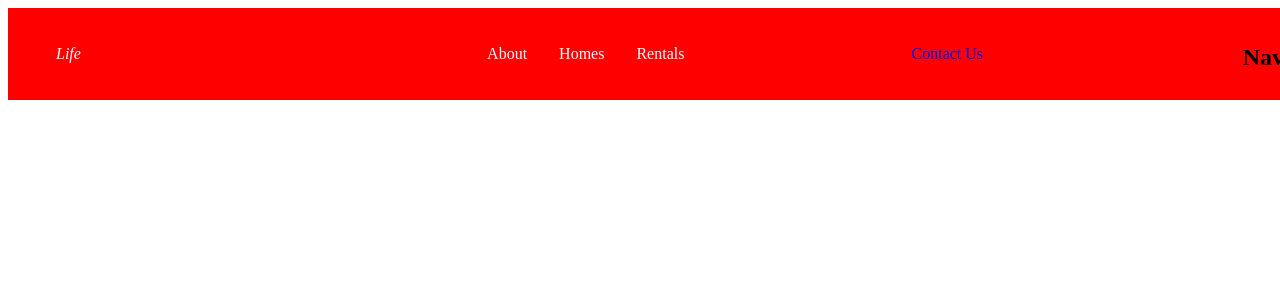
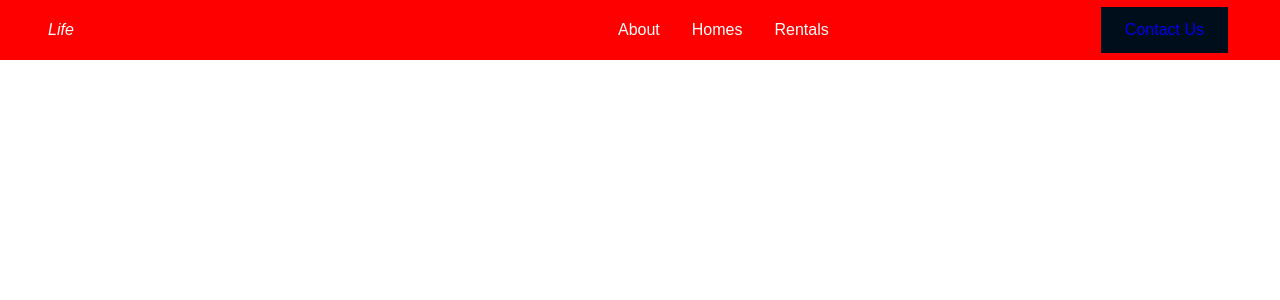
Before and after one commit to nhodges1/lovelife, a React (Create React App) app: page / in a window 1280 px wide. Shown: the top 300 px of the page. Built offline with nearby package versions, Linux system fonts and the light colour scheme.

Commit message:
button style

```diff
--- a/src/App.js
+++ b/src/App.js
@@ -1,9 +1,13 @@
 import React from 'react';
 import Navbar from './components/Navbar';
+import GlobalStyle from './GlobalStyles';
 
 function App() {
   return (
-    <Navbar />
+    <>
+    <GlobalStyle />
+      <Navbar />
+    </>
   );
 }
 
--- /dev/null
+++ b/src/GlobalStyles.js
@@ -0,0 +1,16 @@
+import { createGlobalStyle } from 'styled-components'
+
+const GlobalStyle = createGlobalStyle`
+    * {
+        margin: 0;
+        padding: 0;
+        box-sizing: border-box;
+        font-family : 'Montserrat', sans-serif;
+    }
+
+    html, body {
+        overflow-x: hidden;
+    }
+`;
+
+export default GlobalStyle;
--- a/src/components/Button.js
+++ b/src/components/Button.js
@@ -23,6 +23,6 @@ export const Button = styled(Link)`
     '14px')};
 
     &:hover {
-        transform: translateY() (-2px);
+        transform: translateY(-2px);
     }
 `;
--- a/src/components/Navbar.js
+++ b/src/components/Navbar.js
@@ -36,6 +36,7 @@ const MenuBars = styled.i``;
 const NavMenu = styled.div`
 display: flex;
 align-items: center;
+margin-right: --48px;
 `;
 
 const NavMenuLinks = styled(Link)`
@@ -61,9 +62,8 @@ const Navbar = () => {
             ))}
         </NavMenu>
         <NavBtn>
-            <Button to="/contact">Contact Us</Button>
+            <Button to="/contact" primary='true'>Contact Us</Button>
         </NavBtn>
-        <h1>Navbar</h1>
     </Nav>
   )
 }
```
